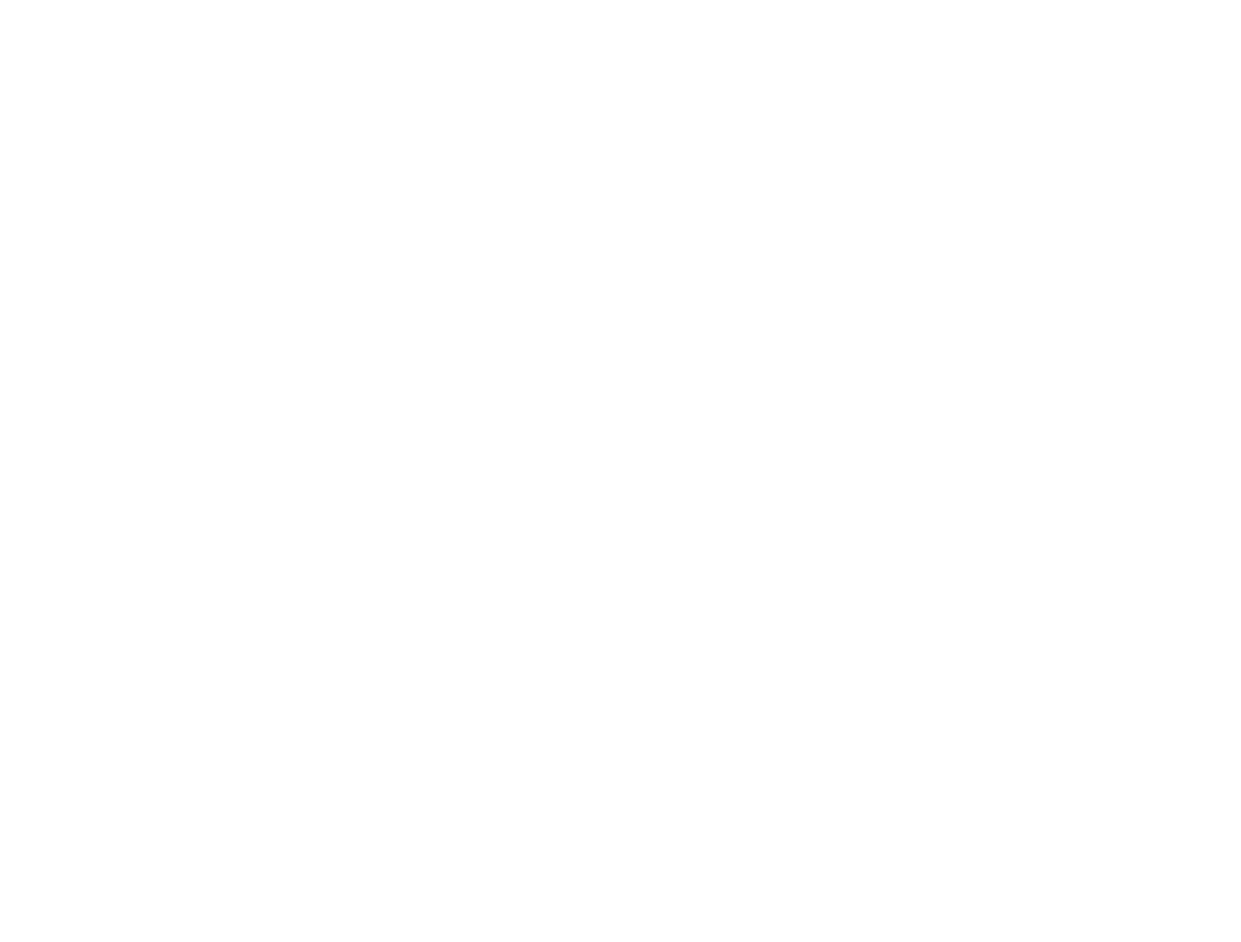
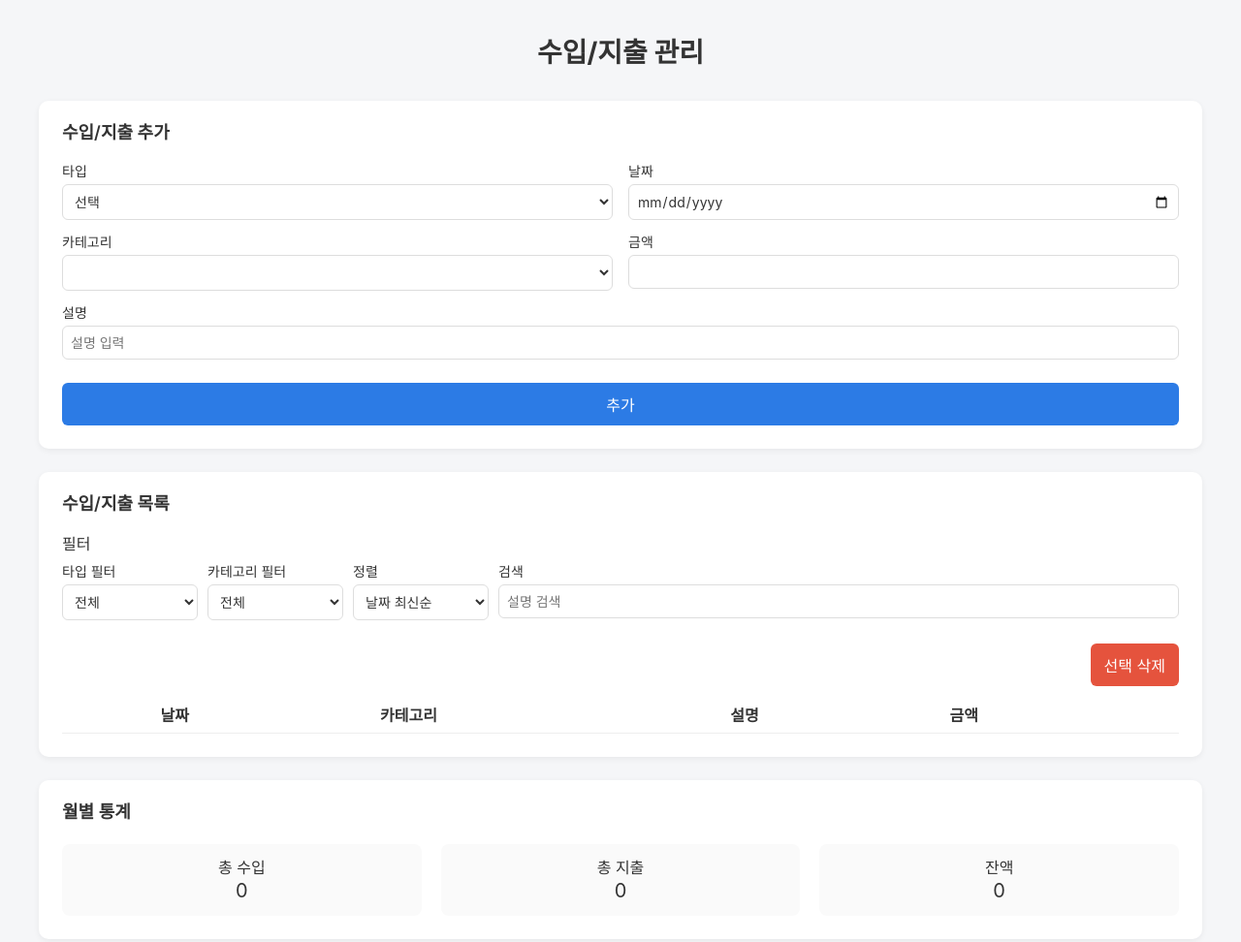
Before and after one commit to yooseohyeon/codeit-fs12-js-final-practice, a website: page index.html in a window 1280 px wide. Shown: the whole page at 97% size. Before the commit the page ends 800 px from the top, so only its background shows below. Drawn offline with Linux system fonts and the light colour scheme; a web font is replaced by a local one.

Commit message:
feat: 수입/지출 관리 UI 구현

```diff
--- /dev/null
+++ b/css/reset.css
@@ -0,0 +1,87 @@
+*, *::before, *::after {
+  box-sizing: border-box;
+}
+
+html, body, div, span, applet, object, iframe,
+h1, h2, h3, h4, h5, h6, p, blockquote, pre,
+a, abbr, acronym, address, big, cite, code,
+del, dfn, em, img, ins, kbd, q, s, samp,
+small, strike, strong, sub, sup, tt, var,
+b, u, i, center,
+dl, dt, dd, ol, ul, li,
+fieldset, form, label, legend,
+table, caption, tbody, tfoot, thead, tr, th, td,
+article, aside, canvas, details, embed,
+figure, figcaption, footer, header, hgroup,
+menu, nav, output, ruby, section, summary,
+time, mark, audio, video {
+	margin: 0;
+	padding: 0;
+	border: 0;
+	font-size: 100%;
+	font: inherit;
+	vertical-align: baseline;
+}
+
+article, aside, details, figcaption, figure,
+footer, header, hgroup, menu, nav, section {
+	display: block;
+}
+
+body {
+	line-height: 1;
+}
+
+ul, ol, li {
+  list-style: none;
+  padding-left: 0;
+  margin-left: 0;
+}
+
+blockquote, q {
+	quotes: none;
+}
+
+blockquote:before, blockquote:after,
+q:before, q:after {
+	content: '';
+	content: none;
+}
+
+table {
+	border-collapse: collapse;
+	border-spacing: 0;
+}
+
+a {
+  text-decoration: none;
+  color: inherit;
+}
+
+button, input, select, textarea {
+  font-family: inherit;
+	font-size: inherit;
+  color: inherit;
+	border: none;
+	background-color: transparent;
+}
+
+button:focus,
+button:active,
+input:focus,
+input:active,
+textarea:focus,
+textarea:active {
+  outline: none;
+  box-shadow: none;
+}
+
+button {
+  cursor: pointer;
+  background: none;
+}
+
+img {
+  display: block;
+  max-width: 100%;
+}
--- a/css/style.css
+++ b/css/style.css
@@ -0,0 +1,221 @@
+* {
+  box-sizing: border-box;
+  margin: 0;
+  padding: 0;
+}
+
+body {
+  font-family: -apple-system, BlinkMacSystemFont, "Segoe UI", Roboto;
+  background: #f5f6f8;
+  color: #333;
+  padding: 40px;
+}
+
+#title {
+  margin-bottom: 36px;
+  font-size: 28px;
+  font-weight: 700;
+  text-align: center;
+}
+
+section {
+  background: white;
+  padding: 24px;
+  border-radius: 10px;
+  margin-bottom: 24px;
+  box-shadow: 0 2px 6px rgba(0, 0, 0, 0.06);
+}
+
+.section-title {
+  margin-bottom: 24px;
+  font-size: 18px;
+  font-weight: 600;
+}
+
+label {
+  display: flex;
+  flex-direction: column;
+  font-size: 14px;
+}
+
+input,
+select {
+  margin-top: 6px;
+  padding: 8px;
+  border: 1px solid #ddd;
+  border-radius: 6px;
+}
+
+button {
+  padding: 10px 14px;
+  border: none;
+  border-radius: 6px;
+  background: #2c7be5;
+  color: white;
+  cursor: pointer;
+}
+
+button:hover {
+  background: #1a68d1;
+}
+
+.full {
+  grid-column: span 2;
+}
+
+/* 수입/지출 추가 폼 */
+.form-controls {
+  display: grid;
+  grid-template-columns: repeat(2, 1fr);
+  gap: 16px;
+}
+
+.form-controls label {
+  display: flex;
+  flex-direction: column;
+}
+
+.form-controls button {
+  grid-column: 1 / -1;
+  width: 100%;
+  margin-top: 8px;
+}
+
+/* 수입/지출 목록*/
+#controls {
+  display: flex;
+  gap: 10px;
+}
+
+#controls legend {
+  margin-bottom: 14px;
+  font-weight: 500;
+}
+
+#controls label {
+  width: 140px;
+}
+
+#controls label:last-child {
+  flex: 1;
+}
+
+.table-actions {
+  display: flex;
+  justify-content: flex-end;
+  margin: 12px 0;
+}
+
+#transaction-table {
+  width: 100%;
+  border-collapse: collapse;
+}
+
+#transaction-table th,
+#transaction-table td {
+  padding: 10px;
+  border-bottom: 1px solid #eee;
+  text-align: left;
+}
+
+#transaction-table th {
+  font-weight: 600;
+}
+
+#transaction-table th:last-child,
+#transaction-table td:last-child {
+  text-align: right;
+  width: 1%;
+  white-space: nowrap;
+}
+
+#transaction-table tbody tr:hover {
+  background: #f7f7f7;
+}
+
+.amount {
+  font-weight: 600;
+  text-align: right;
+}
+
+.income .amount {
+  color: #2a7cff;
+}
+
+.expense .amount {
+  color: #e5484d;
+}
+
+#delete-selected {
+  margin-top: 12px;
+  background: #e5533d;
+}
+
+#delete-selected:hover {
+  background: #c53c29;
+}
+
+/* 월별 통계 대시보드 */
+.stats-container {
+  display: flex;
+  gap: 20px;
+}
+
+.stat {
+  flex: 1;
+  background: #fafafa;
+  padding: 16px;
+  border-radius: 8px;
+  text-align: center;
+}
+
+.stat strong {
+  display: block;
+  margin-top: 6px;
+  font-size: 20px;
+}
+
+/* 로딩 */
+#loading {
+  position: fixed;
+  bottom: 20px;
+  right: 20px;
+  background: black;
+  color: white;
+  padding: 10px 14px;
+  border-radius: 6px;
+}
+
+/* 에러 toast */
+#toast-container {
+  position: fixed;
+  bottom: 50px;
+  left: 50%;
+  transform: translate(-50%);
+  display: flex;
+  flex-direction: column;
+  gap: 10px;
+  z-index: 9999;
+}
+
+.toast {
+  padding: 20px 30px;
+  font-size: 14px;
+  font-weight: 500;
+  border-left: 8px solid;
+  border-radius: 10px;
+  color: #222;
+  background-color: #fff;
+  box-shadow: 0 15px 30px rgba(0, 0, 0, 0.08);
+
+  opacity: 1;
+  transition: opacity 0.3s ease;
+}
+
+.toast-error {
+  border-left-color: #ff355b;
+}
+
+.toast-success {
+  border-left-color: #2a7cff;
+}
--- a/index.html
+++ b/index.html
@@ -3,10 +3,162 @@
   <head>
     <meta charset="UTF-8" />
     <meta name="viewport" content="width=device-width, initial-scale=1.0" />
-    <title>지출 관리 앱</title>
+    <title>수입/지출 관리 앱</title>
+    <link rel="stylesheet" href="./css/reset.css" />
     <link rel="stylesheet" href="./css/style.css" />
+    <link rel="preconnect" href="https://fonts.googleapis.com" />
+    <link rel="preconnect" href="https://fonts.gstatic.com" crossorigin />
+    <link
+      href="https://fonts.googleapis.com/css2?family=Google+Sans+Flex:opsz,wght@6..144,1..1000&family=Noto+Sans+KR:wght@100..900&display=swap"
+      rel="stylesheet"
+    />
   </head>
   <body>
+    <header>
+      <h1 id="title">수입/지출 관리</h1>
+    </header>
+
+    <main>
+      <!-- 수입/지출 추가 폼 -->
+      <section id="form-section">
+        <form id="transaction-form">
+          <fieldset class="form-controls">
+            <legend class="section-title">수입/지출 추가</legend>
+
+            <label>
+              타입
+              <select name="type" id="type-input" required>
+                <option value="">선택</option>
+                <option value="income">수입</option>
+                <option value="expense">지출</option>
+              </select>
+            </label>
+
+            <label>
+              날짜
+              <input type="date" name="date" id="date-input" required />
+            </label>
+
+            <label>
+              카테고리
+              <select name="category" id="category-input" required></select>
+            </label>
+
+            <label>
+              금액
+              <input
+                type="number"
+                name="amount"
+                id="amount-input"
+                min="1"
+                required
+              />
+            </label>
+
+            <label class="full">
+              설명
+              <input
+                type="text"
+                name="description"
+                id="description-input"
+                placeholder="설명 입력"
+                required
+              />
+            </label>
+
+            <button type="submit">추가</button>
+          </fieldset>
+        </form>
+      </section>
+
+      <!-- 수입/지출 목록 -->
+      <section id="transactions">
+        <h2 class="section-title">수입/지출 목록</h2>
+
+        <fieldset id="controls">
+          <legend>필터</legend>
+
+          <label>
+            타입 필터
+            <select id="type-filter">
+              <option value="all">전체</option>
+              <option value="income">수입</option>
+              <option value="expense">지출</option>
+            </select>
+          </label>
+
+          <label>
+            카테고리 필터
+            <select id="category-filter">
+              <option value="all">전체</option>
+            </select>
+          </label>
+
+          <label>
+            정렬
+            <select id="sort-select">
+              <option value="date-desc">날짜 최신순</option>
+              <option value="date-asc">날짜 오래된순</option>
+              <option value="amount-desc">금액 큰순</option>
+              <option value="amount-asc">금액 작은순</option>
+            </select>
+          </label>
+
+          <label>
+            검색
+            <input type="text" id="search-input" placeholder="설명 검색" />
+          </label>
+        </fieldset>
+
+        <div class="table-actions">
+          <button id="delete-selected">선택 삭제</button>
+        </div>
+
+        <table id="transaction-table">
+          <thead>
+            <tr>
+              <th></th>
+              <th>날짜</th>
+              <th>카테고리</th>
+              <th>설명</th>
+              <th>금액</th>
+              <th></th>
+            </tr>
+          </thead>
+
+          <tbody id="transaction-list"></tbody>
+        </table>
+      </section>
+
+      <!-- 월별 통계 대시보드 -->
+      <section id="stats">
+        <h2 class="section-title">월별 통계</h2>
+
+        <div class="stats-container">
+          <div class="stat">
+            <p>총 수입</p>
+            <strong id="total-income">0</strong>
+          </div>
+
+          <div class="stat">
+            <p>총 지출</p>
+            <strong id="total-expense">0</strong>
+          </div>
+
+          <div class="stat">
+            <p>잔액</p>
+            <strong id="balance">0</strong>
+          </div>
+        </div>
+      </section>
+
+      <!-- 로딩 -->
+      <div id="loading" hidden>로딩 중...</div>
+
+      <!-- 토스트 메시지 -->
+      <div id="toast-container"></div>
+    </main>
+
     <script type="module" src="./js/main.js"></script>
   </body>
 </html>
```
